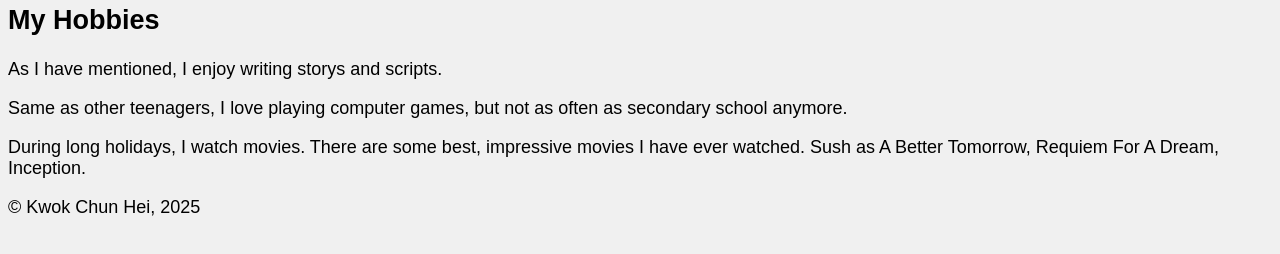
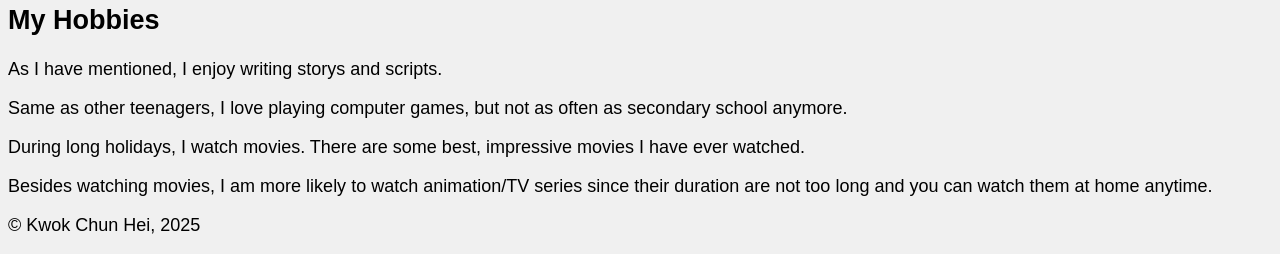
Before and after one commit to KwokChunHei0/Individual-Project, a plain HTML site: page index.html in a window 1280 px wide. Shown: the part 1526-1780 px from the top of the page. Drawn offline with Linux system fonts and the light colour scheme.

Commit message:
Update index.html

```diff
--- a/index.html
+++ b/index.html
@@ -58,7 +58,8 @@
     <h2>My Hobbies</h2>
     <p>As I have mentioned, I enjoy writing storys and scripts.</p>
     <p>Same as other teenagers, I love playing computer games, but not as often as secondary school anymore.</p>
-    <p>During long holidays, I watch movies. There are some best, impressive movies I have ever watched. Sush as A Better Tomorrow, Requiem For A Dream, Inception.</p>
+    <p>During long holidays, I watch movies. There are some best, impressive movies I have ever watched.</p>
+    <p>Besides watching movies, I am more likely to watch animation/TV series since their duration are not too long and you can watch them at home anytime.</p>
 
     <footer>
         <p>&copy; Kwok Chun Hei, 2025</p>
```
